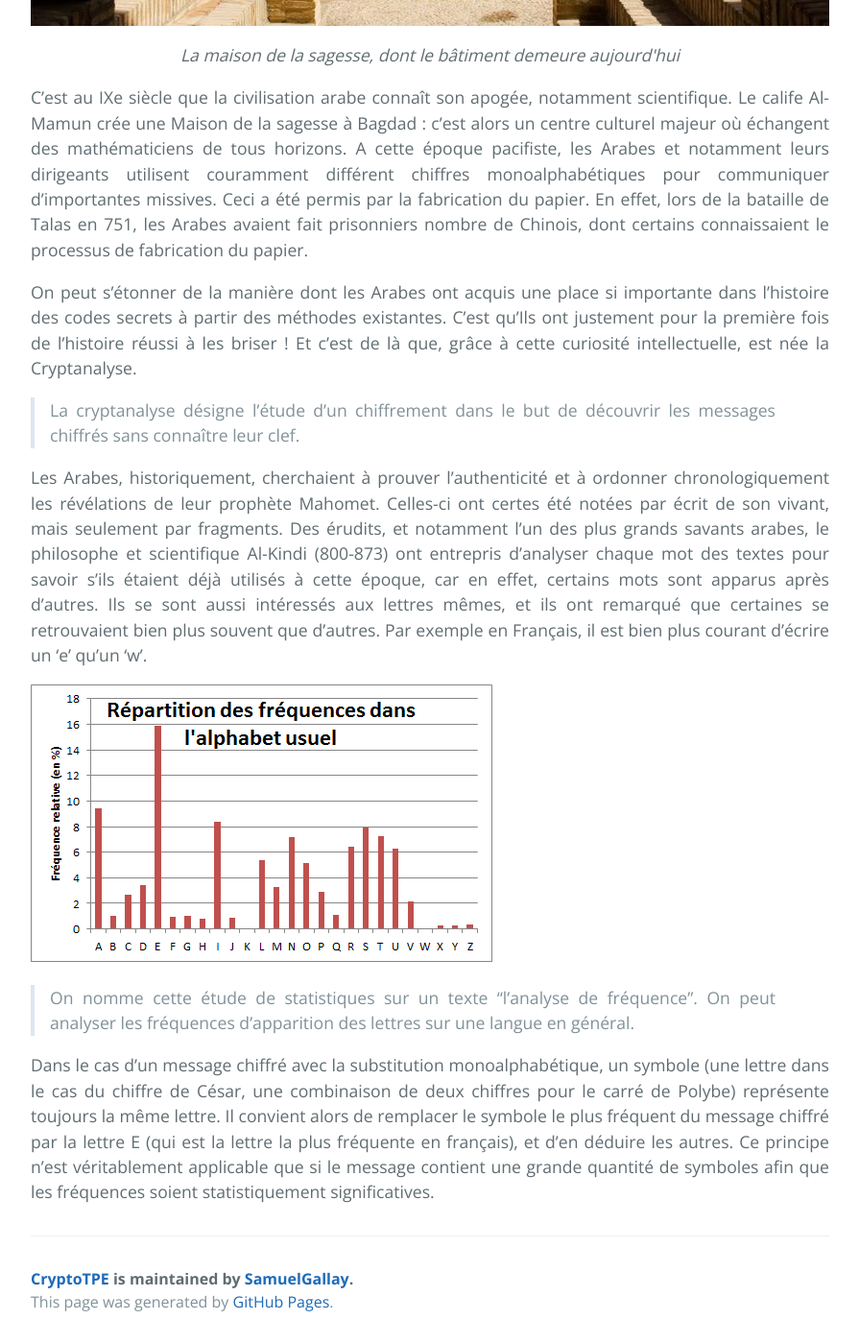
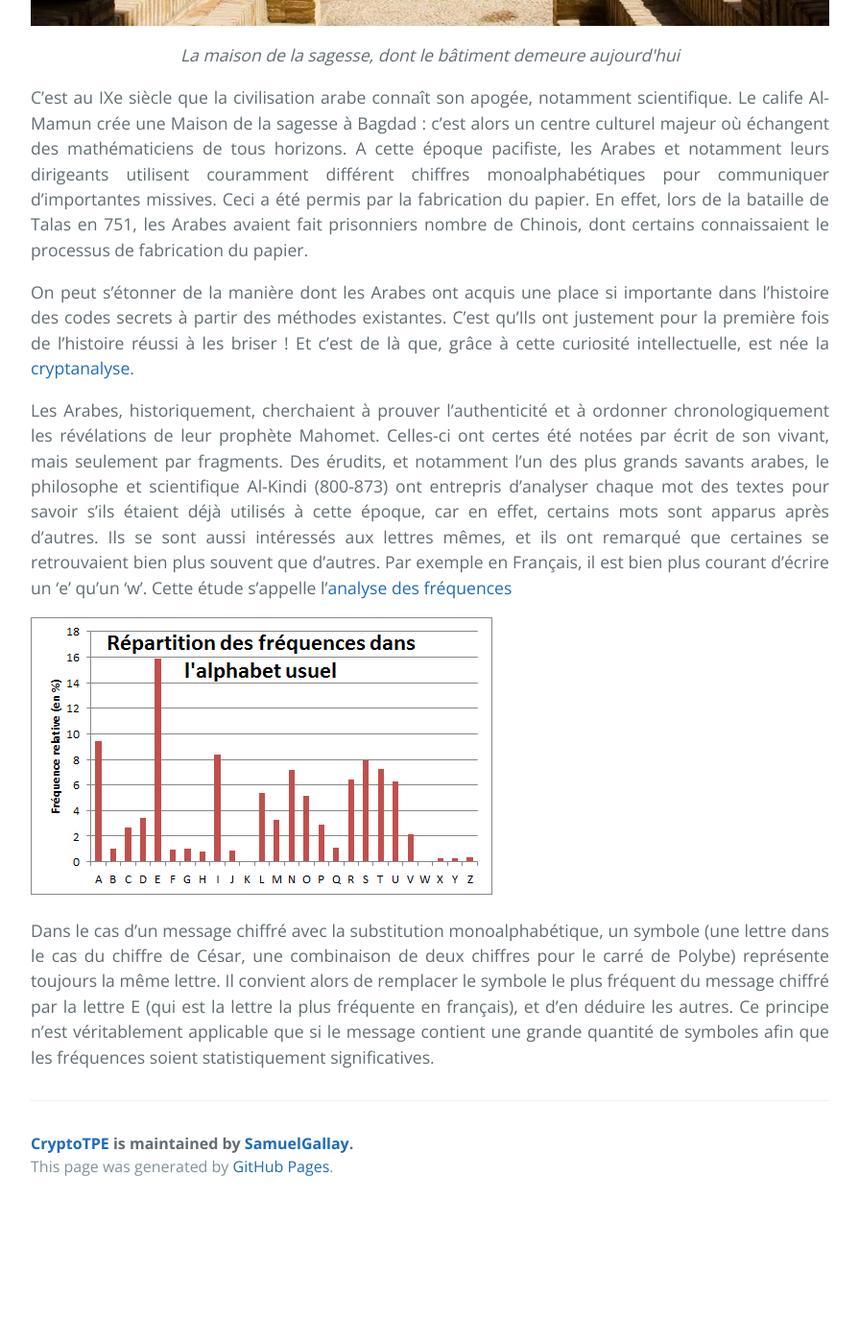
Before and after one commit to SamuelGallay/CryptoTPE, a Jekyll site: the page built from pages/1_Antiquite/4_alkindi.md, in a window 1280 px wide and 1400 px high, scrolled down 1521 px. Shown: the whole window at 96% size, without its empty margins (192-1087 px from the left). Built offline with Jekyll 4.4.1, drawn with Linux system fonts in a browser that asks for light colours; our own code applies the rules of GitHub Pages for plain Markdown files; after the commit the page ends 2780 px from its top, so only the background shows below that.

Commit message:
Update 4_alkindi.md

```diff
--- a/pages/1_Antiquite/4_alkindi.md
+++ b/pages/1_Antiquite/4_alkindi.md
@@ -22,14 +22,10 @@ C’est au IXe siècle que la civilisation arabe connaît son apogée, notamment
 Le calife Al-Mamun crée une Maison de la sagesse à Bagdad : c’est alors un centre culturel majeur où échangent des mathématiciens de tous horizons.
 A cette époque pacifiste, les Arabes et notamment leurs dirigeants utilisent couramment différent chiffres monoalphabétiques pour communiquer d’importantes missives. Ceci a été permis par la fabrication du papier. En effet, lors de la bataille de Talas en 751, les Arabes avaient fait prisonniers nombre de Chinois, dont certains connaissaient le processus de fabrication du papier.
 
-On peut s’étonner de la manière dont les Arabes ont acquis une place si importante dans l’histoire des codes secrets à partir des méthodes existantes. C’est qu’Ils ont justement pour la première fois de l’histoire réussi à les briser ! Et c’est de là que, grâce à cette curiosité intellectuelle, est née la Cryptanalyse.
+On peut s’étonner de la manière dont les Arabes ont acquis une place si importante dans l’histoire des codes secrets à partir des méthodes existantes. C’est qu’Ils ont justement pour la première fois de l’histoire réussi à les briser ! Et c’est de là que, grâce à cette curiosité intellectuelle, est née la [cryptanalyse]({{ "/glossaire/" | relative_url }}).
 
->La cryptanalyse désigne l’étude d’un chiffrement dans le but de découvrir les messages chiffrés sans connaître leur clef.
-
-Les Arabes, historiquement, cherchaient à prouver l’authenticité et à ordonner chronologiquement les révélations de leur prophète Mahomet. Celles-ci ont certes été notées par écrit de son vivant, mais seulement par fragments. Des érudits, et notamment l’un des plus grands savants arabes, le philosophe et scientifique Al-Kindi (800-873) ont entrepris d’analyser chaque mot des textes pour savoir s’ils étaient déjà utilisés à cette époque, car en effet, certains mots sont apparus après d’autres. Ils se sont aussi intéressés aux lettres mêmes, et ils ont remarqué que certaines se retrouvaient bien plus souvent que d’autres. Par exemple en Français, il est bien plus courant d’écrire un ‘e’ qu’un ‘w’.
+Les Arabes, historiquement, cherchaient à prouver l’authenticité et à ordonner chronologiquement les révélations de leur prophète Mahomet. Celles-ci ont certes été notées par écrit de son vivant, mais seulement par fragments. Des érudits, et notamment l’un des plus grands savants arabes, le philosophe et scientifique Al-Kindi (800-873) ont entrepris d’analyser chaque mot des textes pour savoir s’ils étaient déjà utilisés à cette époque, car en effet, certains mots sont apparus après d’autres. Ils se sont aussi intéressés aux lettres mêmes, et ils ont remarqué que certaines se retrouvaient bien plus souvent que d’autres. Par exemple en Français, il est bien plus courant d’écrire un ‘e’ qu’un ‘w’. Cette étude s'appelle l'[analyse des fréquences]({{ "/glossaire/" | relative_url }})
 
 ![4]({{ "/assets/exp/4.png" | relative_url }})
 
->On nomme cette étude de statistiques sur un texte “l’analyse de fréquence”. On peut analyser les fréquences d’apparition des lettres sur une langue en général.
-
 Dans le cas d’un message chiffré avec la substitution monoalphabétique, un symbole (une lettre dans le cas du chiffre de César, une combinaison de deux chiffres pour le carré de Polybe) représente toujours la même lettre. Il convient alors de remplacer le symbole le plus fréquent du message chiffré par la lettre E (qui est la lettre la plus fréquente en français), et d'en déduire les autres. Ce principe n'est véritablement applicable que si le message contient une grande quantité de symboles afin que les fréquences soient statistiquement significatives.
```
